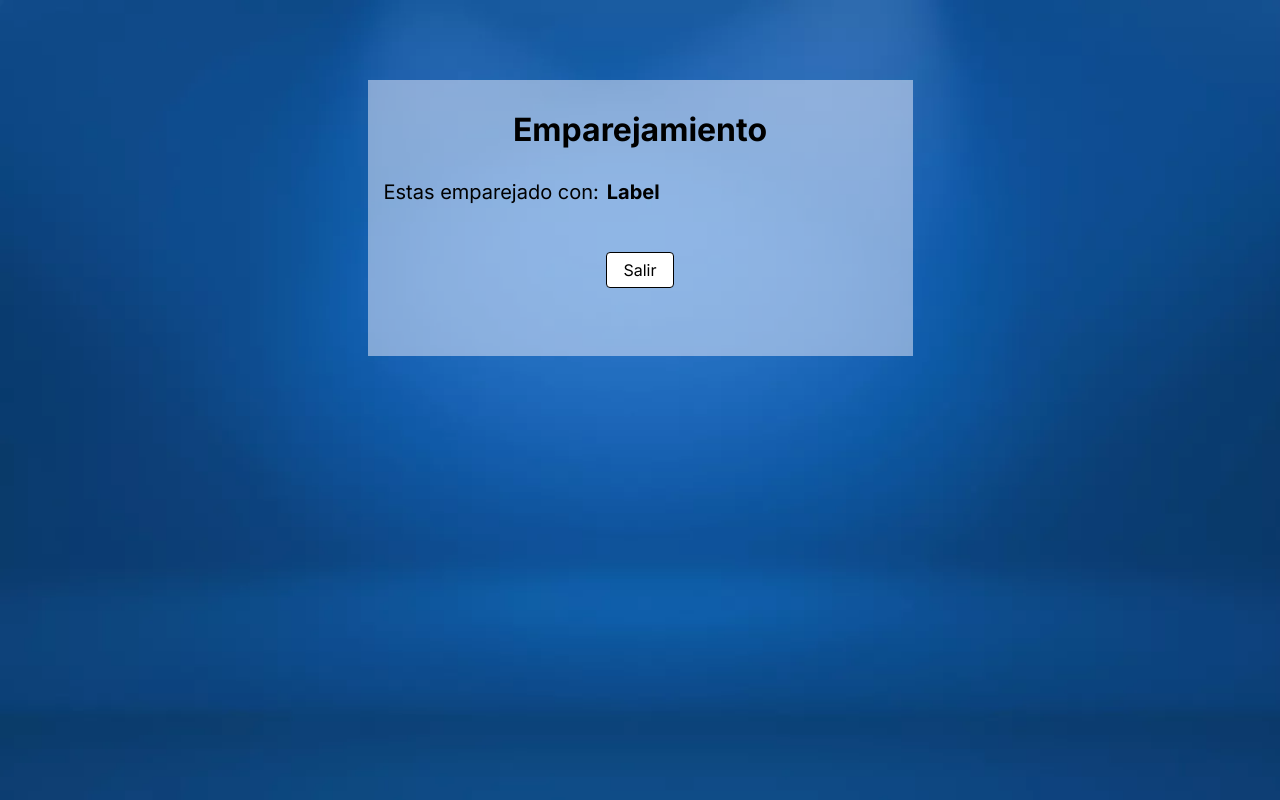
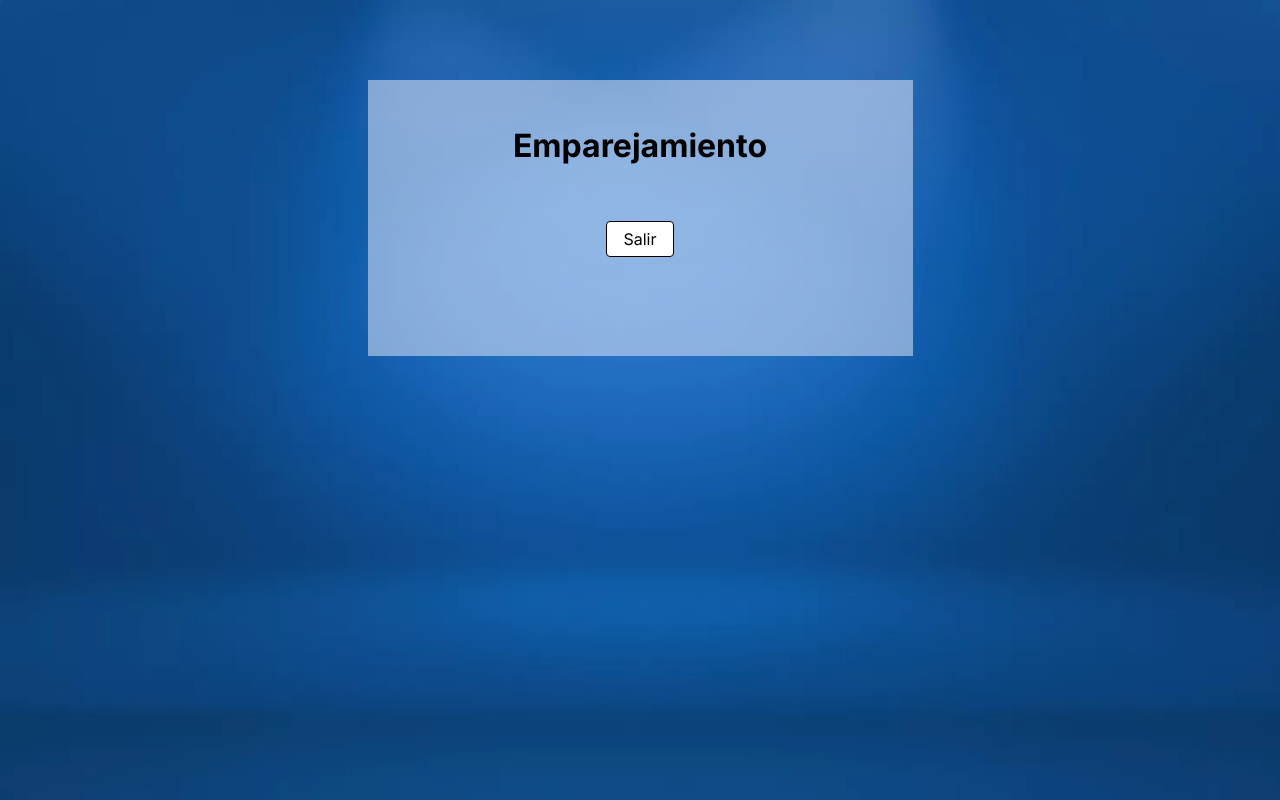
Before and after one commit to Cristian019/JuegosServidor-HTML, a website built with Parcel: page match.html in a window 1280 px wide. Built offline with nearby package versions, Linux system fonts and the light colour scheme.

Commit message:
Commit from TeleportHQ

```diff
--- a/match.css
+++ b/match.css
@@ -21,24 +21,8 @@
 }
 .match-text {
   align-self: center;
-  margin-top: var(--dl-space-space-twounits);
-}
-.match-container2 {
-  flex: 0 0 auto;
-  width: auto;
-  height: auto;
-  display: flex;
-  margin-top: var(--dl-space-space-twounits);
-  align-items: flex-start;
-  justify-content: flex-start;
-}
-.match-text1 {
-  font-size: 20px;
-  margin-left: var(--dl-space-space-unit);
-}
-.match-text2 {
-  font-size: 20px;
-  margin-left: var(--dl-space-space-halfunit);
+  margin-top: var(--dl-space-space-threeunits);
+  margin-bottom: var(--dl-space-space-halfunit);
 }
 .match-button {
   cursor: pointer;
--- a/match.html
+++ b/match.html
@@ -42,11 +42,7 @@
       <div class="match-container">
         <div class="match-container1">
           <h1 class="match-text">Emparejamiento</h1>
-          <div class="match-container2">
-            <label class="match-text1">Estas emparejado con:</label>
-            <b id="Emparejado" class="match-text2">Label</b>
-          </div>
-          <button type="button" id="exitMatch" class="match-button button">
+          <button id="exitMatch" type="button" class="match-button button">
             Salir
           </button>
         </div>
```
Also changed, not shown: lobby.html (+3 -3 lines).
